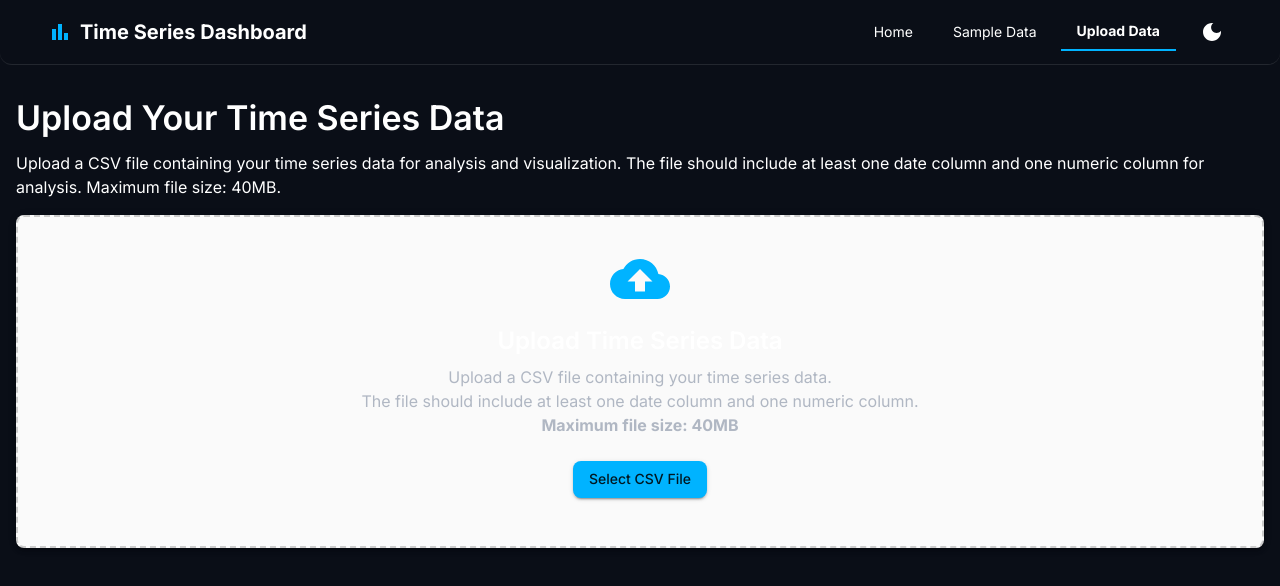
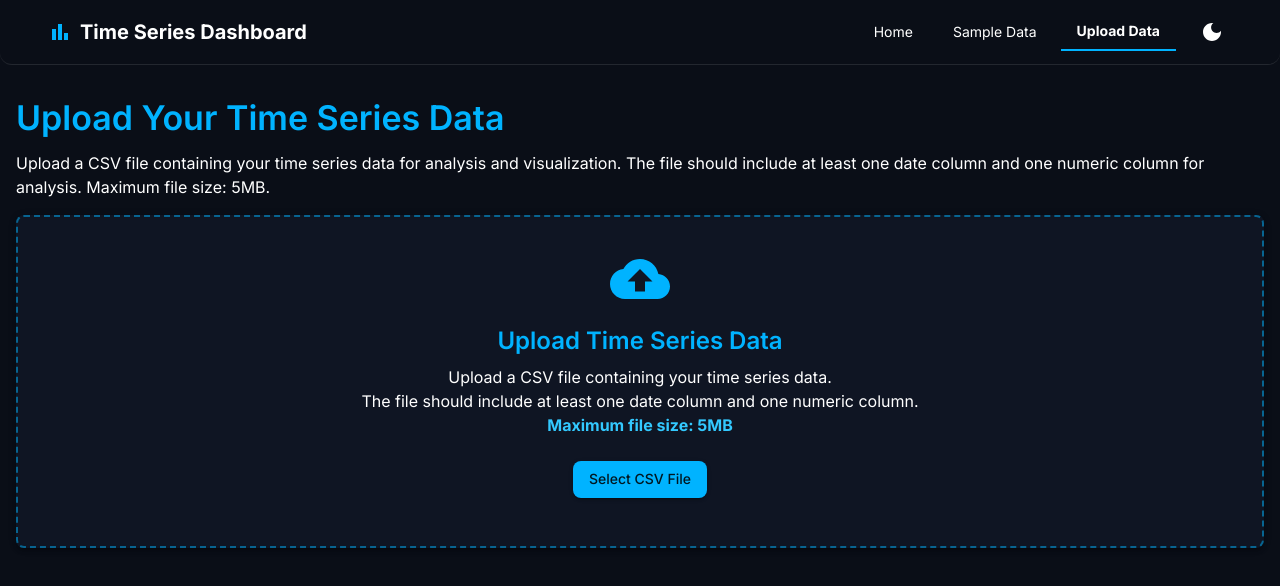
Before and after one commit to parinp/quick-time-series, a Next.js app: page /upload in a window 1280 px wide. Shown: the top 586 px of the page. Built offline with nearby package versions, Linux system fonts and the light colour scheme; no server answers; the database is empty.

Commit message:
updated upload page UI

```diff
--- a/src/app/components/FileUpload.tsx
+++ b/src/app/components/FileUpload.tsx
@@ -18,7 +18,7 @@ interface FileUploadProps {
 }
 
 // Maximum file size (40MB)
-const MAX_FILE_SIZE = 40 * 1024 * 1024; // 40MB in bytes
+const MAX_FILE_SIZE = 5 * 1024 * 1024; // 5MB in bytes
 
 const FileUpload: React.FC<FileUploadProps> = ({ onDataLoaded }) => {
   const [isLoading, setIsLoading] = useState<boolean>(false);
@@ -33,7 +33,7 @@ const FileUpload: React.FC<FileUploadProps> = ({ onDataLoaded }) => {
 
     // Check file size
     if (file.size > MAX_FILE_SIZE) {
-      setError(`File size exceeds the 40MB limit (${(file.size / (1024 * 1024)).toFixed(2)}MB)`);
+      setError(`File size exceeds the 5MB limit (${(file.size / (1024 * 1024)).toFixed(2)}MB)`);
       return;
     }
 
@@ -113,9 +113,9 @@ const FileUpload: React.FC<FileUploadProps> = ({ onDataLoaded }) => {
         display: 'flex',
         flexDirection: 'column',
         alignItems: 'center',
-        border: '2px dashed #ccc',
+        border: '2px dashed rgba(0, 179, 255, 0.5)',
         borderRadius: 2,
-        backgroundColor: '#fafafa',
+        backgroundColor: 'rgba(17, 24, 39, 0.8)',
         mb: 4
       }}
     >
@@ -129,16 +129,18 @@ const FileUpload: React.FC<FileUploadProps> = ({ onDataLoaded }) => {
 
       <CloudUploadIcon sx={{ fontSize: 60, color: 'primary.main', mb: 2 }} />
 
-      <Typography variant="h5" gutterBottom>
+      <Typography variant="h5" gutterBottom color="primary.main">
         Upload Time Series Data
       </Typography>
 
-      <Typography variant="body1" color="textSecondary" align="center" sx={{ mb: 3 }}>
+      <Typography variant="body1" color="text.primary" align="center" sx={{ mb: 3 }}>
         Upload a CSV file containing your time series data.
         <br />
         The file should include at least one date column and one numeric column.
         <br />
-        <strong>Maximum file size: 40MB</strong>
+        <Box component="span" sx={{ color: 'primary.light', fontWeight: 'bold' }}>
+          Maximum file size: 5MB
+        </Box>
       </Typography>
 
       <Button
@@ -155,7 +157,7 @@ const FileUpload: React.FC<FileUploadProps> = ({ onDataLoaded }) => {
       {isLoading && (
         <Box sx={{ width: '100%', mt: 2, mb: 2 }}>
           <LinearProgress variant="determinate" value={uploadProgress} />
-          <Typography variant="body2" color="textSecondary" align="center" sx={{ mt: 1 }}>
+          <Typography variant="body2" color="primary.light" align="center" sx={{ mt: 1 }}>
             {uploadProgress}% Uploaded
           </Typography>
         </Box>
--- a/src/app/upload/page.tsx
+++ b/src/app/upload/page.tsx
@@ -60,14 +60,14 @@ export default function UploadPage() {
 
   return (
     <Box sx={{ mt: 4 }}>
-      <Typography variant="h4" component="h1" gutterBottom>
+      <Typography variant="h4" component="h1" gutterBottom color="primary.main">
         Upload Your Time Series Data
       </Typography>
 
-      <Typography variant="body1" paragraph>
+      <Typography variant="body1" paragraph color="text.primary">
         Upload a CSV file containing your time series data for analysis and visualization.
         The file should include at least one date column and one numeric column for analysis.
-        Maximum file size: 40MB.
+        Maximum file size: 5MB.
       </Typography>
 
       {!isDataLoaded && (
@@ -76,11 +76,11 @@ export default function UploadPage() {
 
       {isDataLoaded && !isAnalyzing && data.length > 0 && (
         <>
-          <Paper sx={{ p: 3, mb: 4, bgcolor: '#e8f5e9' }}>
+          <Paper sx={{ p: 3, mb: 4, bgcolor: 'rgba(0, 227, 150, 0.1)', borderLeft: '4px solid', borderColor: 'success.main' }}>
             <Typography variant="h6" gutterBottom color="success.main">
               Data Successfully Loaded
             </Typography>
-            <Typography variant="body1">
+            <Typography variant="body1" color="text.primary">
               Your data has been loaded successfully. Please select the date column and target column for analysis.
             </Typography>
             <Typography variant="body2" color="text.secondary">
@@ -104,11 +104,11 @@ export default function UploadPage() {
       )}
 
       {isDataLoaded && data.length === 0 && (
-        <Paper sx={{ p: 3, mb: 4, bgcolor: '#ffebee' }}>
+        <Paper sx={{ p: 3, mb: 4, bgcolor: 'rgba(255, 69, 96, 0.1)', borderLeft: '4px solid', borderColor: 'error.main' }}>
           <Typography variant="h6" gutterBottom color="error">
             Error Loading Data
           </Typography>
-          <Typography variant="body1">
+          <Typography variant="body1" color="text.primary">
             The data was loaded but appears to be empty. Please try uploading a different file.
           </Typography>
         </Paper>
```
